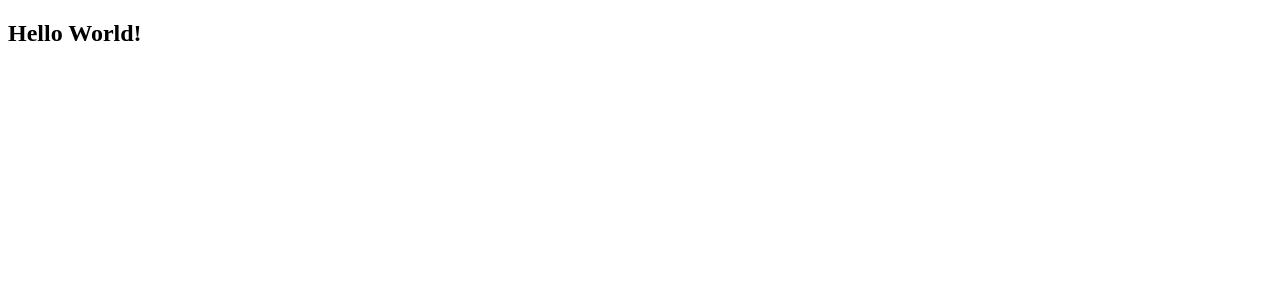
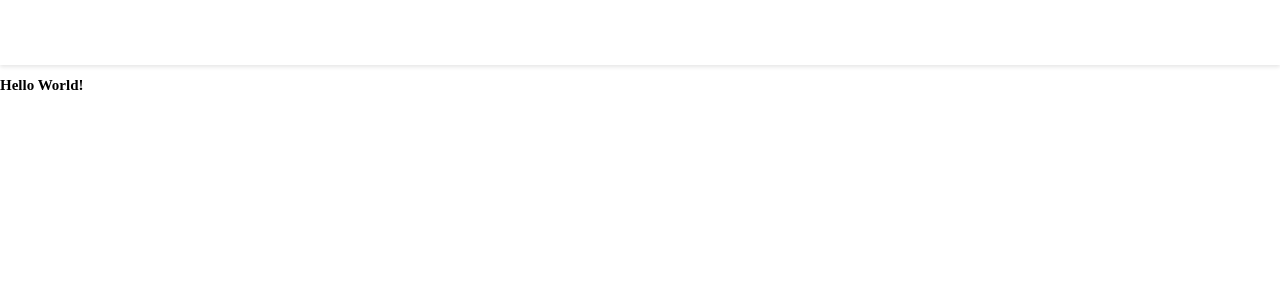
Before and after one commit to fbitti/React-Redux-GraphQL-eCommerce-Tutorial, a React (Create React App) app: page / in a window 1280 px wide. Shown: the top 300 px of the page. Built offline with nearby package versions, Linux system fonts and the light colour scheme.

Commit message:
new Header component

```diff
--- a/package.json
+++ b/package.json
@@ -6,6 +6,7 @@
     "@testing-library/jest-dom": "^5.16.5",
     "@testing-library/react": "^13.4.0",
     "@testing-library/user-event": "^13.5.0",
+    "node-sass": "^7.0.3",
     "react": "^18.2.0",
     "react-dom": "^18.2.0",
     "react-scripts": "5.0.1",
--- a/public/index.html
+++ b/public/index.html
@@ -23,6 +23,9 @@
       work correctly both with client-side routing and a non-root public URL.
       Learn how to configure a non-root public URL by running `npm run build`.
     -->
+    <link rel="preconnect" href="https://fonts.googleapis.com">
+    <link rel="preconnect" href="https://fonts.gstatic.com" crossorigin>
+    <link href="https://fonts.googleapis.com/css2?family=Open+Sans:wght@300;400;700&display=swap" rel="stylesheet">
     <title>React App</title>
   </head>
   <body>
--- a/src/App.js
+++ b/src/App.js
@@ -1,6 +1,11 @@
+import React from 'react';
+import Header from './components/Header';
+import './default.scss';
+
 function App() {
   return (
     <div className="App">
+      <Header />
       <h2>Hello World!</h2>
     </div>
   );
--- /dev/null
+++ b/src/components/Header/index.js
@@ -0,0 +1,12 @@
+import React from 'react';
+import './styles.scss';
+
+const Header = props => {
+  return (
+    <header className="header">
+
+    </header>
+  );
+}
+
+export default Header;
--- /dev/null
+++ b/src/components/Header/styles.scss
@@ -0,0 +1,4 @@
+.header {
+  height: 6.5rem;
+  box-shadow: 0 2px 4px 0 rgba(0, 0, 0, 0.1);
+}
--- /dev/null
+++ b/src/default.scss
@@ -0,0 +1,16 @@
+html {
+  font-size: 10px;
+}
+
+html,
+body {
+  margin: 0;
+  padding: 0;
+  height: 100%;
+}
+
+* {
+  -webkit-box-sizing: border-box;
+  -moz-box-sizing: border-box;
+  box-sizing: border-box;
+}
```
Also changed, not shown: 1 other file (tests, documents, lock files or other folders).
